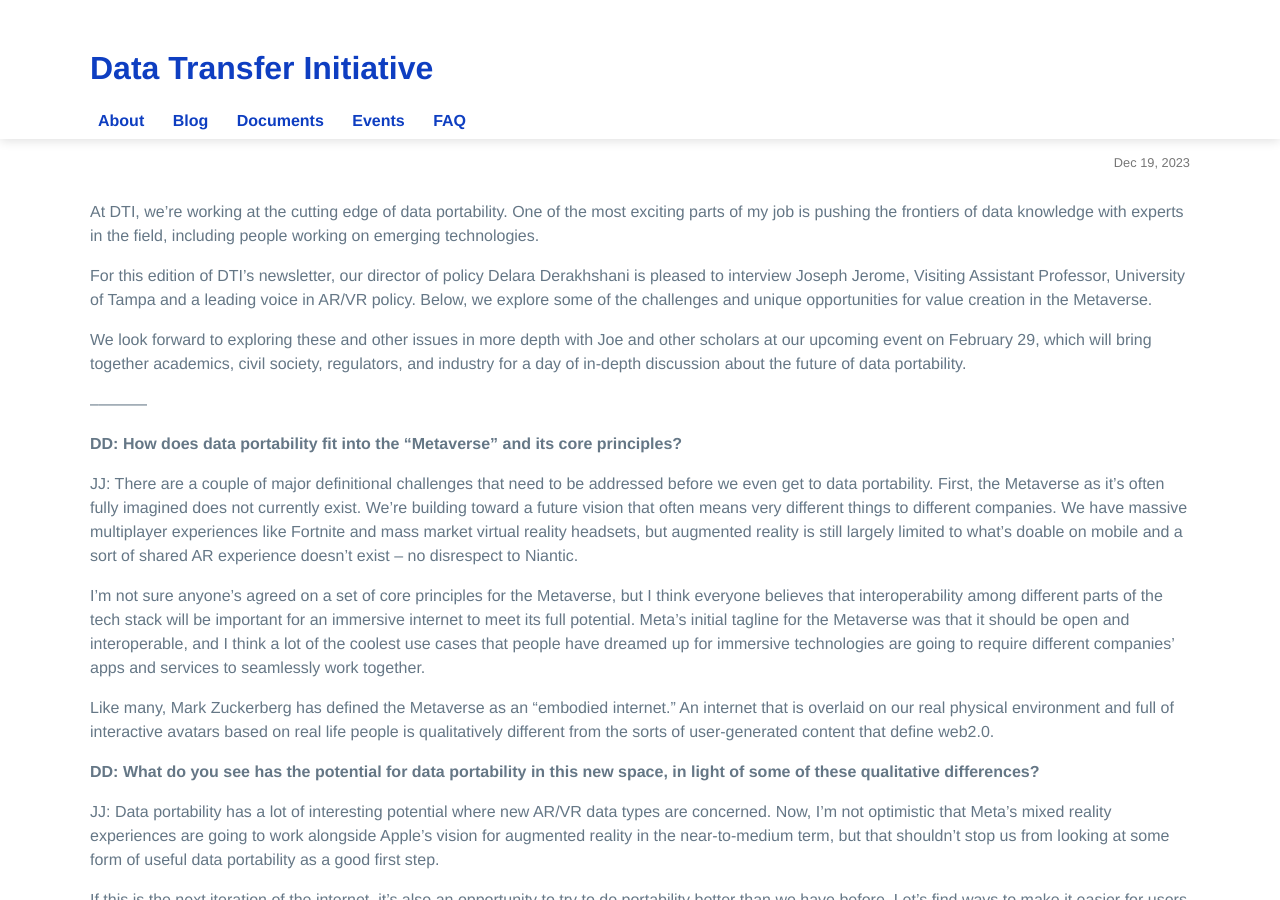
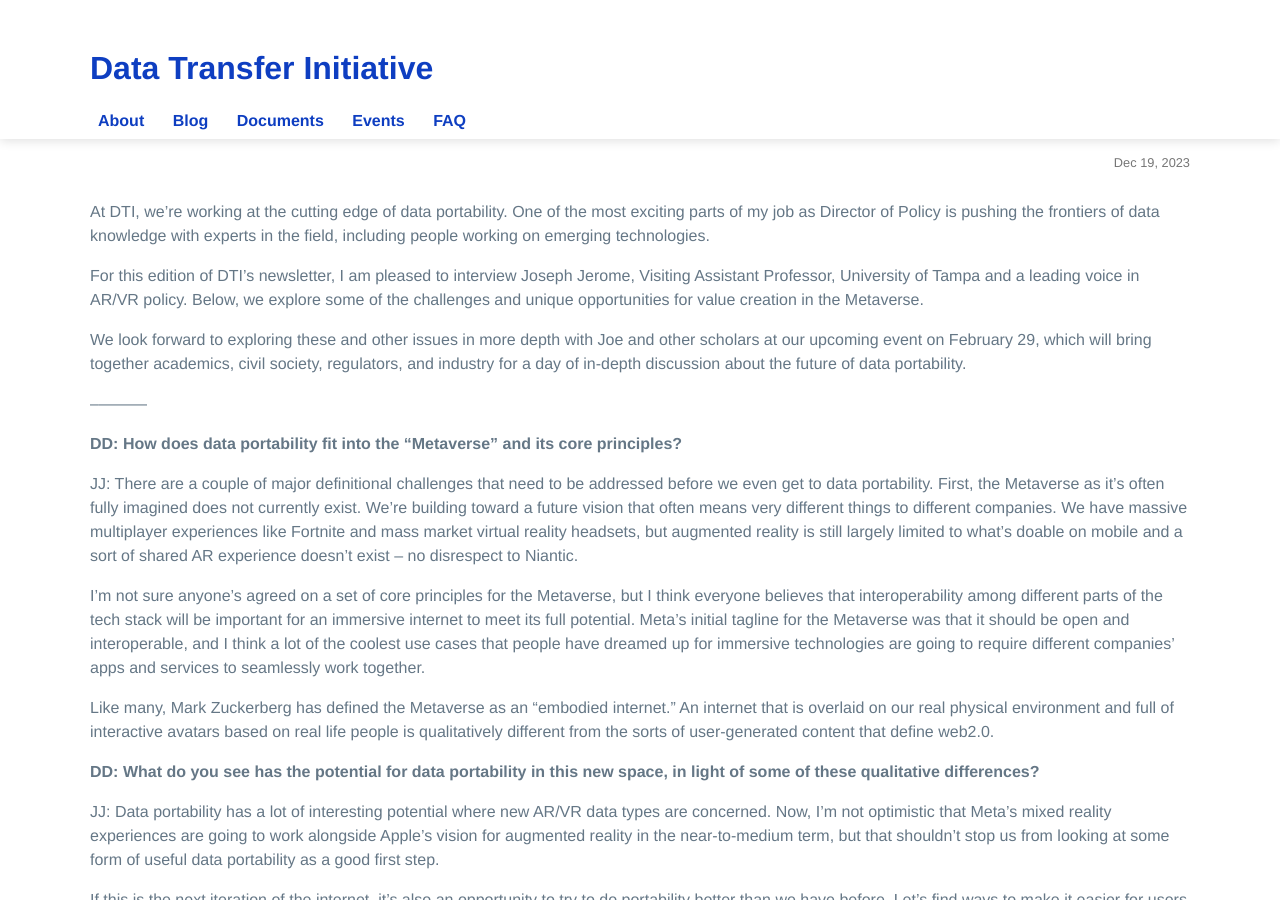
Before and after one commit to dtinit/dtinit.github.io, a Jekyll site: the page built from _posts/2023-12-19-portability-metaverse.md, in a window 1280 px wide and 900 px high. Built offline with Jekyll 4.4.1, drawn with Linux system fonts in a browser that asks for light colours; our own code applies the rules of GitHub Pages for plain Markdown files.

Commit message:
Update 2023-12-19-portability-metaverse.md

```diff
--- a/_posts/2023-12-19-portability-metaverse.md
+++ b/_posts/2023-12-19-portability-metaverse.md
@@ -5,9 +5,9 @@ author: Delara Derakhshani
 post-excerpt: "DTI's Director of Policy Delara interviews Joe Jerome, in advance of DTI's future event showcasing Joe and other scholars writing on portability."
 ---
 
-At DTI, we’re working at the cutting edge of data portability. One of the most exciting parts of my job is pushing the frontiers of data knowledge with experts in the field, including people working on emerging technologies.
+At DTI, we’re working at the cutting edge of data portability. One of the most exciting parts of my job as Director of Policy is pushing the frontiers of data knowledge with experts in the field, including people working on emerging technologies.
 
-For this edition of DTI’s newsletter, our director of policy Delara Derakhshani is pleased to interview Joseph Jerome, Visiting Assistant Professor, University of Tampa and a leading voice in AR/VR policy. Below, we explore some of the challenges and unique opportunities for value creation in the Metaverse.
+For this edition of DTI’s newsletter, I am pleased to interview Joseph Jerome, Visiting Assistant Professor, University of Tampa and a leading voice in AR/VR policy. Below, we explore some of the challenges and unique opportunities for value creation in the Metaverse.
 
 We look forward to exploring these and other issues in more depth with Joe and other scholars at our upcoming event on February 29, which will bring together academics, civil society, regulators, and industry for a day of in-depth discussion about the future of data portability.
 
```
